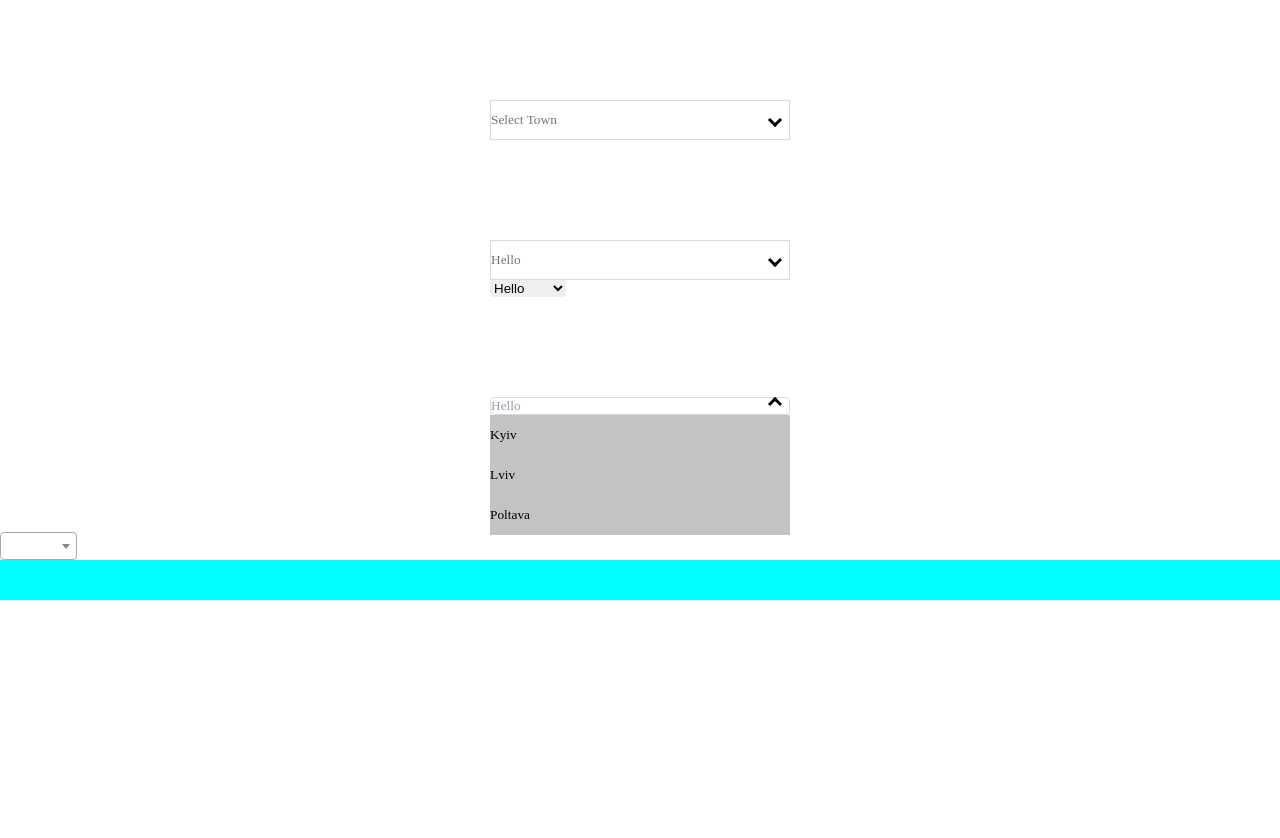
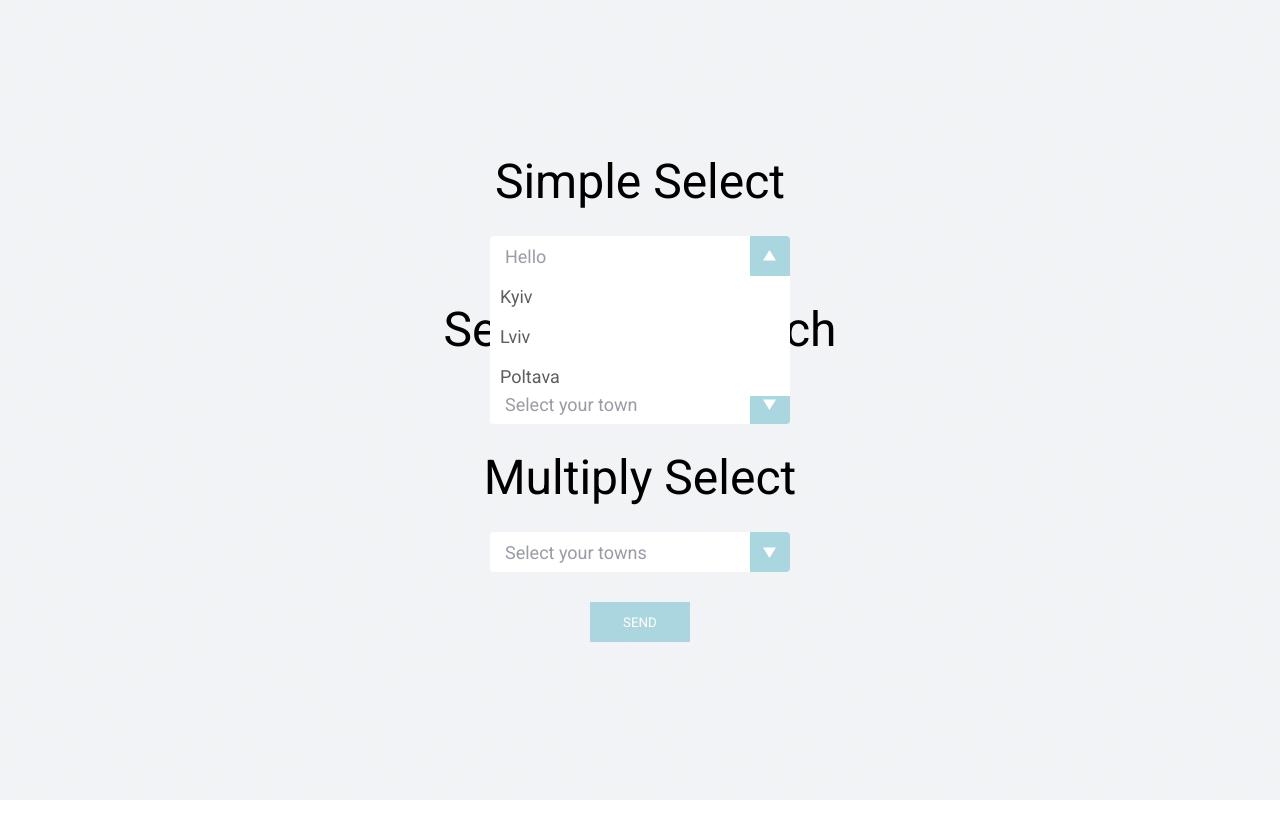
Before and after one commit to yurii1pidlypnyi/YurgenSelect, a plain HTML site: page index.html in a window 1280 px wide. Both pictures are taken after a click on the button "Hello". After the commit the page ends 800 px from the top, so only its background shows below. Drawn offline with nearby package versions, Linux system fonts and the light colour scheme.

Commit message:
finished simple and with search selects

```diff
--- a/css/style.css
+++ b/css/style.css
@@ -4,7 +4,7 @@
 :focus,:active{outline: none;}
 a:focus,a:active{outline: none;}
 nav,footer,header,aside{display: block;}
-html,body{height:100%;width:100%;font-size:100%;line-height:1;font-size:14px;-ms-text-size-adjust:100%;-moz-text-size-adjust:100%;-webkit-text-size-adjust:100%;}
+html,body{height:100%;width:100%;font-size:100%;font-family:'Roboto';line-height:1;font-size:14px;-ms-text-size-adjust:100%;-moz-text-size-adjust:100%;-webkit-text-size-adjust:100%;}
 input,button,textarea{font-family:inherit;}
 input::-ms-clear{display: none;}
 button{cursor: pointer;}
@@ -16,9 +16,27 @@ img{vertical-align: top;}
 h1,h2,h3,h4,h5,h6{font-size:inherit;font-weight: inherit;}
 /*--------------------*/
 
+body {
+  background: url('../img/bg.png');
+}
+
+.wrapper {
+  display: flex;
+  flex-direction: column;
+  justify-content: center;
+  align-items: center;
+  min-height: 100%;
+}
+
+h2 {
+  font-size: 48px;
+  text-align: center;
+}
+
 .select-my__container {
   max-width: 300px;
-  margin: 100px auto;
+  padding: 30px 0;
+  margin: 0 auto;
 }
 
 .select__container{
@@ -27,37 +45,68 @@ h1,h2,h3,h4,h5,h6{font-size:inherit;font-weight: inherit;}
   top: 0;
   width: 100%;
 }
+
 .select__container::before {
   content: '';
   display: block;
   position: absolute;
-  right: 10px;
-  top: 50%;
-  width: 10px;
-  height: 10px;
-  border-bottom: 3px solid #000;
-  border-right: 3px solid #000;
-  transform: translateY(-50%) rotate(45deg);
-  transition: all 0.4s ease 0s;
+  width: 40px;
+  height: 40px;
+  right: 0;
+  top: 0;
+  border-radius: 0 4px 4px 0;
+  background: #A9D6DF;
   pointer-events: none;
 }
 
+.select__container::after {
+  content: '';
+  display: block;
+  position: absolute;
+  right: 0;
+  top: 0;
+  width: 40px;
+  height: 40px;
+  background: url('../img/arrow.svg') center no-repeat;
+  transition: transform 0.4s ease 0s;
+}
+
 .select__container.active::before {
-  transform: translateY(-50%) rotate(-135deg);
-  top: 7px;
+  border-radius: 0 4px 0 0;
+}
+
+.select__container.active::after {
+  transform: rotate(180deg);
+}
+
+
+.select__container.active .select__field {
+  border-bottom-left-radius: 0px;
+  border-bottom-right-radius: 0px;
+}
+
+
+.select__field{
+  min-height: 40px;
+  width: 100%;
+  font-size: 18px;
+  padding: 8px 40px 8px 15px;
+  border-radius: 4px;
+  text-align: left;
+  color: #5e5e5e;
+  background: #fff;
 }
 
 .select__field[data-value = '0'] {
   color: #9A9CA5;
 }
 
-.select__field{
-  text-align: left;
-  width: 100%;
-  border: 1px solid #d7dadd;
-  border-radius: 4px;
-  color: #1E212C;
-  background: #fff;
+.select__field span {
+  display: -webkit-box;
+  overflow: hidden;
+  -webkit-box-orient: vertical;
+  text-overflow: ellipsis;
+  -webkit-line-clamp: 1;
 }
 
 input[type='search']::-webkit-search-decoration,
@@ -67,19 +116,47 @@ input[type='search']::-webkit-search-results-decoration {
   display: none;
 }
 
-.select__input {
-  width: 100%;
-  min-height: 40px;
-  border: 1px solid #d7dadd;
-  cursor: pointer;
+.select__search {
+  height: 40px;
+  padding: 5px 10px;
 }
 
-.select__input:focus {
-  cursor: text;
+.select__input {
+  display: block;
+  height: 100%;
+  width: 100%;
+  color: #5e5e5e;
+  /* border: 1px solid #9a9a9a; */
+  border: 1px solid #A9D6DF;
+  padding: 8px 30px 8px 8px;
+  font-size: 18px;
 }
+
+.select__search::before {
+  content: '';
+  display: block;
+  position: absolute;
+  width: 30px;
+  height: 30px;
+  right: 10px;
+  top: 5px;
+  pointer-events: none;
+  background: url('../img/search.svg') center / 20px 20px no-repeat;
+}
+
+.select__input::placeholder {
+  color: #9A9CA5;
+ }
+
 .select__values {
+  position: absolute;
+  top: 100%;
+  left: 0;
+  width: 100%;
   opacity: 1;
   visibility: visible;
+  background-color: #fff;
+  z-index: 20;
 }
 .select__values.hidden{
   opacity: 0;
@@ -87,10 +164,7 @@ input[type='search']::-webkit-search-results-decoration {
 }
 
 .select__list {
-  position: absolute;
-  top: 100%;
-  left: 0;
-  width: 100%;
+  position: relative;
   height: auto;
   max-height: 120px;
   overflow: hidden;
@@ -105,8 +179,11 @@ input[type='search']::-webkit-search-results-decoration {
   text-align: left;
   display: block;
   width: 100%;
-  background: rgb(195, 195, 195);
   min-height: 40px;
+  padding: 5px 10px;
+  background: transparent;
+  font-size: 18px;
+  color: #5e5e5e;
 }
 
 .select__option span {
@@ -115,21 +192,25 @@ input[type='search']::-webkit-search-results-decoration {
   -webkit-box-orient: vertical;
   text-overflow: ellipsis;
   -webkit-line-clamp: 1;
-  pointer-events: none;
 }
 
 .select__option.active{
-  background: #000;
+  background: #78a5ae;
   color: #fff;
 }
 
 .select__option.highlight{
-  background: red !important;
+  background: #A9D6DF !important;
   color: #fff !important;
 }
 
 .select__option.disabled{
+  color: #9A9CA5;
   pointer-events: none;
+}
+
+.select__option.no-find {
+  color: #5e5e5e !important;
 }
 
 .select__option--placeholder {
@@ -138,8 +219,18 @@ input[type='search']::-webkit-search-results-decoration {
 }
 
 /* ============== */
-.btn {
+.btn__submit {
+  display: block;
+  margin: 0 auto;
   min-height: 40px;
+  text-transform: uppercase;
+  color: #fff;
+  background-color: #A9D6DF;
   width: 100%;
-  background-color: aqua;
+  max-width: 100px;
+  transition: background-color 0.4s ease 0s;
 }
+
+.btn__submit:hover {
+  background-color: #78a5ae;
+}
--- a/index.html
+++ b/index.html
@@ -5,16 +5,19 @@
   <meta http-equiv="X-UA-Compatible" content="IE=edge">
   <meta name="viewport" content="width=device-width, initial-scale=1.0, maximum-scale=1.0">
   <link href="https://cdn.jsdelivr.net/npm/select2@4.1.0-rc.0/dist/css/select2.min.css" rel="stylesheet" />
+  <link rel="preconnect" href="https://fonts.googleapis.com">
+  <link rel="preconnect" href="https://fonts.gstatic.com" crossorigin>
+  <link href="https://fonts.googleapis.com/css2?family=Roboto&display=swap" rel="stylesheet">
   <link rel="stylesheet" href="css/style.css" />
-  <title>Проект</title>
+  <title>YurgenSelect</title>
 </head>
 <body>
-  <div class="select-my__container">
+
+  <!-- <div class="select-my__container">
     <div class="select__container">
       <div class="select__search">
         <input placeholder="Select Town" type="search" class="select__input">
       </div>
-      <!-- <button type="button" data-value="0" class="select__field">Hello</button> -->
       <ul class="select__values" hidden>
         <li>
           <button type="button" data-value="0" class="select__option select__option--placeholder">Hello</button>
@@ -33,10 +36,24 @@
         </li>
       </ul>
     </div>
+  </div> -->
+  <div class="wrapper">
+    <form action="#" method="get">
+      <h2>Simple Select</h2>
+      <div class="select-my__container">
+        <select name="simple" class="select" hidden>
+          <option value ="0" selected>Hello</option>
+          <option value="kv">Kyiv</option>
+          <option value="lv">Lviv</option>
+          <option value="pt">Poltava</option>
+          <option value="lk">Lutsk</option>
+          <option value="kh">Kharkiv</option>
+        </select>
       </div>
+      <h2>Select with Search</h2>
       <div class="select-my__container">
-    <select name="name" class="select-1">
-      <option value ="0" class="placeholder">Hello</option>
+        <select name="with-search" class="select-1" hidden>
+          <option value ="0" selected>Select your town</option>
           <option value="kv">Kyiv</option>
           <option value="lv">Lviv</option>
           <option value="ko">Khoma</option>
@@ -50,26 +67,26 @@
           <option value="kh" disabled>Kharkiv</option>
         </select>
       </div>
+      <h2>Multiply Select</h2>
       <div class="select-my__container">
-    <select name="name" class="select">
-      <option value ="0" selected class="placeholder">Hello</option>
+        <select name="with-search" class="select-3" hidden>
+          <option value ="0" selected>Select your towns</option>
           <option value="kv">Kyiv</option>
           <option value="lv">Lviv</option>
-      <option value="pt">Poltava</option>
+          <option value="ko">Khoma</option>
+          <option value="al">alubka</option>
+          <option value="qw">Qwerty</option>
+          <option value="ke">Kerch</option>
+          <option value="ka">Kalush</option>
+          <option value="qe">Qeuro</option>
+          <option value="we" disabled>Welcome</option>
           <option value="lk">Lutsk</option>
-      <option value="kh">Kharkiv</option>
+          <option value="kh" disabled>Kharkiv</option>
         </select>
       </div>
-  <div class="select-2__container">
-    <select class="js-example-basic-single" aria-placeholder="ready-steady" width="100%" name="state">
-      <option></option>
-      <option value="AL">Alabama</option>
-      <option value="Ay">Alabay</option>
-      <option value="WY">Wyoming</option>
-      <option value="WY">New York</option>
-    </select>
+      <button type="submit" class="btn__submit">send</button>
+    </form>
   </div>
-  <div class="btn"></div>
   <script src="https://ajax.googleapis.com/ajax/libs/jquery/2.2.0/jquery.min.js"></script>
   <script src="https://cdn.jsdelivr.net/npm/select2@4.1.0-rc.0/dist/js/select2.min.js"></script>
   <script src="./js/classSelect.js"></script>
--- a/js/classSelect.js
+++ b/js/classSelect.js
@@ -20,62 +20,57 @@ class YurgenSelect {
     this.options.ready(this);
   }
 
-  creating (){
+  creating() {
     let selectBody = document.createElement('div');
     selectBody.classList.add('select__container');
 
-    if(this.options.search){
     selectBody.innerHTML = `
-      <div class="select__search">
-        <input type="search" class="select__input">
-      </div>
+    <button type="button" class="select__field"><span></span></button>
     <div class="select__values hidden">
       <ul class="select__list"></ul>
     </div>
     `;
-      this.selectElems.selectSearch = selectBody.querySelector('.select__search');
-      this.selectElems.selectInput = selectBody.querySelector('.select__input');
-    } else {
-      selectBody.innerHTML = `
-      <button type="button" class="select__field"></button>
-      <div class="select__values hidden">
-        <ul class="select__list"></ul>
-      </div>
-      `;
-      this.selectElems.selectField = selectBody.querySelector('.select__field');
-    }
 
     this.selectElems.selectWrapper = selectBody;
     this.selectElems.selectListWrap = this.selectElems.selectWrapper.querySelector('.select__values');
     this.selectElems.selectList = this.selectElems.selectWrapper.querySelector('.select__list');
+    this.selectElems.selectField = this.selectElems.selectWrapper.querySelector('.select__field');
+
+    if(this.options.search){
+      this.selectElems.selectListWrap.insertAdjacentHTML('afterbegin', `
+      <div class="select__search">
+        <input type="search" class="select__input">
+      </div>
+      `)
+
+      this.selectElems.selectSearch = this.selectElems.selectWrapper.querySelector('.select__search');
+      this.selectElems.selectInput = this.selectElems.selectWrapper.querySelector('.select__input');
+    }
   }
 
-  filling (){
+  filling() {
     [...this.select.options].forEach(item => {
       let selectListItem = document.createElement('li');
-      selectListItem.innerHTML = `<button type="button" data-value="${item.value}" class="select__option"><span>${item.label}</span></button>`;
+      selectListItem.innerHTML = `
+      <button type="button" data-value="${item.value}" class="select__option">
+        <span>${item.label}</span>
+      </button>
+      `;
       this.selectElems.selectList.append(selectListItem);
 
       let selectOption = selectListItem.querySelector('.select__option');
 
       if(item.selected) {
-        if(!this.options.search) {
-          this.selectElems.selectField.textContent = item.label;
+        this.selectElems.selectField.innerHTML = `<span>${item.label}</span>`;
         this.selectElems.selectField.dataset.value = item.value;
 
         if(item.value == 0){
           selectOption.classList.add('select__option--placeholder');
+          if(this.options.search){
+            this.selectElems.selectInput.placeholder = item.label;
+          }
         }else {
           selectOption.classList.add('active');
-          }
-        } else {
-          if(item.value == 0) {
-            this.selectElems.selectInput.placeholder = item.label;
-          }else {
-            this.selectElems.selectInput.value = item.label;
-            this.selectElems.selectInput.dataset.value = item.value;
-            selectOption.classList.add('active');
-          }
         }
       }
 
@@ -89,6 +84,7 @@ class YurgenSelect {
             break;
         }
       }
+
       if(item.disabled) {
         selectOption.classList.add('disabled');
         selectOption.disabled = true;
@@ -108,7 +104,7 @@ class YurgenSelect {
     })
   }
 
-  events () {
+  events() {
     // select Open/Close
     this.selectElems.selectWrapper.addEventListener('click', (ev) => {
       let target = ev.target;
@@ -162,23 +158,46 @@ class YurgenSelect {
         this.search();
         this.availableList();
         this.changeHighlight();
+        this.selectScroll('focus');
+
+        if(this.selectElems.activeList.length == 0) {
+          let noFind = document.createElement('li');
+          noFind.innerHTML = `
+          <button type="button" class="select__option no-find disabled">No results found</button>
+          `;
+          if(!this.selectElems.selectList.classList.contains('no-result')){
+            this.selectElems.selectList.classList.add('no-result')
+            this.selectElems.selectList.prepend(noFind);
+          }
+        } else {
+          if(this.selectElems.selectList.classList.contains('no-result')){
+            this.selectElems.selectList.classList.remove('no-result')
+            this.selectElems.selectList.querySelector('.no-find').remove()
+          }
+        }
       })
     }
     // ========================
   }
 
-  selectOpen () {
-    this.changeHighlight('open');
+  selectOpen() {
+    if(this.options.search) {
+      this.selectElems.selectInput.value = '';
+      this.search();
+      this.availableList();
+    }
+
+    this.changeHighlight();
 
     if(this.selectElems.selectWrapper.classList.contains('active')) {
-      this.selectClose()
+      this.selectClose();
     } else {
-      this.selectScroll('opening');
-      this.selectElems.selectListWrap.classList.remove('hidden')
-      this.selectElems.selectWrapper.classList.add('active')
+      this.selectScroll('focus');
+      this.selectElems.selectListWrap.classList.remove('hidden');
+      this.selectElems.selectWrapper.classList.add('active');
 
       if(this.options.search) {
-        this.search();
+        this.selectElems.selectInput.focus();
       }
     }
   }
@@ -187,10 +206,6 @@ class YurgenSelect {
     if(!target){
       this.selectElems.selectListWrap.classList.add('hidden')
       this.selectElems.selectWrapper.classList.remove('active');
-      if(this.options.search){
-        this.checkSearchValue()
-        this.selectElems.selectInput.blur();
-      }
     } else {
       let activeSelect = [...document.querySelectorAll('.select__container.active')];
       activeSelect.splice(activeSelect.indexOf(target),1)
@@ -205,32 +220,23 @@ class YurgenSelect {
     this.removeClass(this.selectElems.selectValues,'active')
     item.classList.add('active');
 
-    if(this.options.search){
-      if(item.dataset.value == 0){
-        this.selectElems.selectInput.value = '';
-      } else {
-        this.selectElems.selectInput.value = item.textContent;
-      }
-      this.selectElems.selectInput.dataset.value = item.dataset.value;
-
-    } else {
-      this.selectElems.selectField.textContent = item.textContent;
+    this.selectElems.selectField.innerHTML = `<span>${item.textContent}</span>`;
     this.selectElems.selectField.dataset.value = item.dataset.value;
-    }
 
     this.selectClose()
+
     this.options.change(this);
   }
 
-  removeClass (arr, classname) {
+  removeClass(arr, classname) {
     arr.forEach(item => {
       item.classList.remove(classname);
     })
   }
 
-  selectScroll (key, el) {
+  selectScroll(key, el) {
     switch (key) {
-      case 'opening' :
+      case 'focus' :
         let focusEl = this.selectElems.selectList.querySelector('.active');
 
         if(this.options.search){
@@ -240,6 +246,7 @@ class YurgenSelect {
         if(focusEl) {
           this.selectElems.selectList.scrollTop = focusEl.offsetTop;
         }
+
         break;
 
       case 'arrows' :
@@ -257,20 +264,21 @@ class YurgenSelect {
           }
         }
         break;
-        case 'focus':
-          console.log('scroll to active element')
-          break;
     }
   }
 
-  search () {
+  search() {
     let searchStr = this.selectElems.selectInput.value;
     let searItems = [...this.selectElems.selectValues];
     searItems.splice(0,1);
 
     if(searchStr.length) {
       this.clearSearch(searItems);
+
       [].filter.call(searItems, (item) => {
+        if(searchStr.length>0 && item.classList.contains('disabled')){
+          item.closest('li').classList.add('hidden');
+        }
         if (!item.textContent.toUpperCase().includes(searchStr.toUpperCase())) {
           item.closest('li').classList.add('hidden');
         }
@@ -280,26 +288,28 @@ class YurgenSelect {
     }
   }
 
-  searchArrows (key) {
+  searchArrows(key) {
     let highlightEl = this.selectElems.selectList.querySelector('.highlight');
     let curInx = this.selectElems.activeList.indexOf(highlightEl);
-    if(curInx != -1){
+
+    if(curInx != -1 && highlightEl){
       switch (key) {
         case 38:
-          let prevEl = highlightEl.closest('li').previousElementSibling.querySelector('.select__option');
+          let prevEl = this.selectElems.activeList[curInx - 1];
           if(prevEl && prevEl.classList.contains('disabled')){
-            prevEl = prevEl.closest('li').previousElementSibling.querySelector('.select__option');
+            prevEl = this.selectElems.activeList[curInx - 2];
           }
-          if(prevEl.dataset.value != 0){
+          if(prevEl){
             highlightEl.classList.remove('highlight');
             prevEl.classList.add('highlight');
             this.selectScroll('arrows', prevEl);
           }
           break;
         case 40:
-          let nextEl = highlightEl.closest('li').nextElementSibling ? highlightEl.closest('li').nextElementSibling.querySelector('.select__option') : null;
+          let nextEl = this.selectElems.activeList[curInx + 1];
+
           if(nextEl && nextEl.classList.contains('disabled')){
-            nextEl = nextEl.closest('li').nextElementSibling ? nextEl.closest('li').nextElementSibling.querySelector('.select__option') : null;
+            nextEl = this.selectElems.activeList[curInx + 2];
           }
           if(nextEl){
             highlightEl.classList.remove('highlight');
@@ -311,36 +321,33 @@ class YurgenSelect {
     }
   }
 
-  searchEnter () {
+  searchEnter() {
     let choosenItem = this.selectElems.selectList.querySelector('.highlight');
     this.changeValue(choosenItem);
   }
 
-  clearSearch (items) {
+  clearSearch(items) {
     items.forEach(item => {
       item.closest('li').classList.remove('hidden');
     });
   }
 
   checkSearchValue() {
+
   }
 
-  changeHighlight(ev) {
-    switch(ev) {
-      case 'open':
+  changeHighlight() {
     let activeElement = this.selectElems.selectList.querySelector('.select__option.active');
+    this.removeClass(this.selectElems.selectValues, 'highlight');
 
     if(activeElement && this.selectElems.activeList.indexOf(activeElement) != -1){
       activeElement.classList.add('highlight');
     } else {
       if(this.options.search) {
+        if(this.selectElems.activeList[0]){
           this.selectElems.activeList[0].classList.add('highlight');
         }
       }
-        break;
-      default:
-        console.log('change highlight');
-        break;
     }
   }
 }
--- a/js/main.js
+++ b/js/main.js
@@ -19,6 +19,19 @@ window.addEventListener("load", () => {
     // }
   })
 
+  let select2 = new YurgenSelect(".select-3", {
+    speed: 200,
+    // placeholder: 'disabled',
+    search: true,
+    // change: (item) => {
+    //   console.log('changed')
+    // },
+    // ready: (item) => {
+    //   console.log(item, 'i am ready')
+    // }
+  })
+
+
   let a = $('.js-example-basic-single').select2();
   // console.log(a)
 })
```
Also changed, not shown: img/arrow.svg (added), img/bg.png (added), img/search.svg (added), 2 other files. Lines whose indentation alone changed are shown as unchanged.
